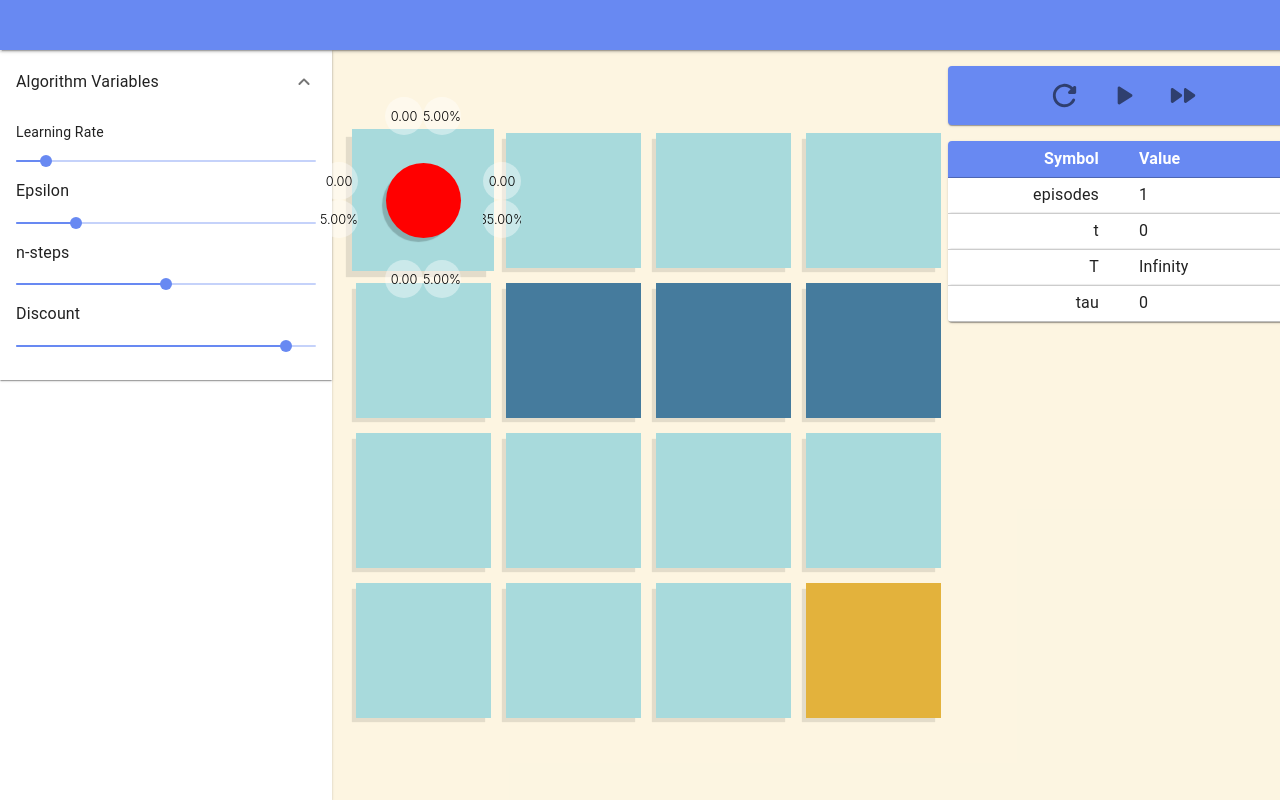
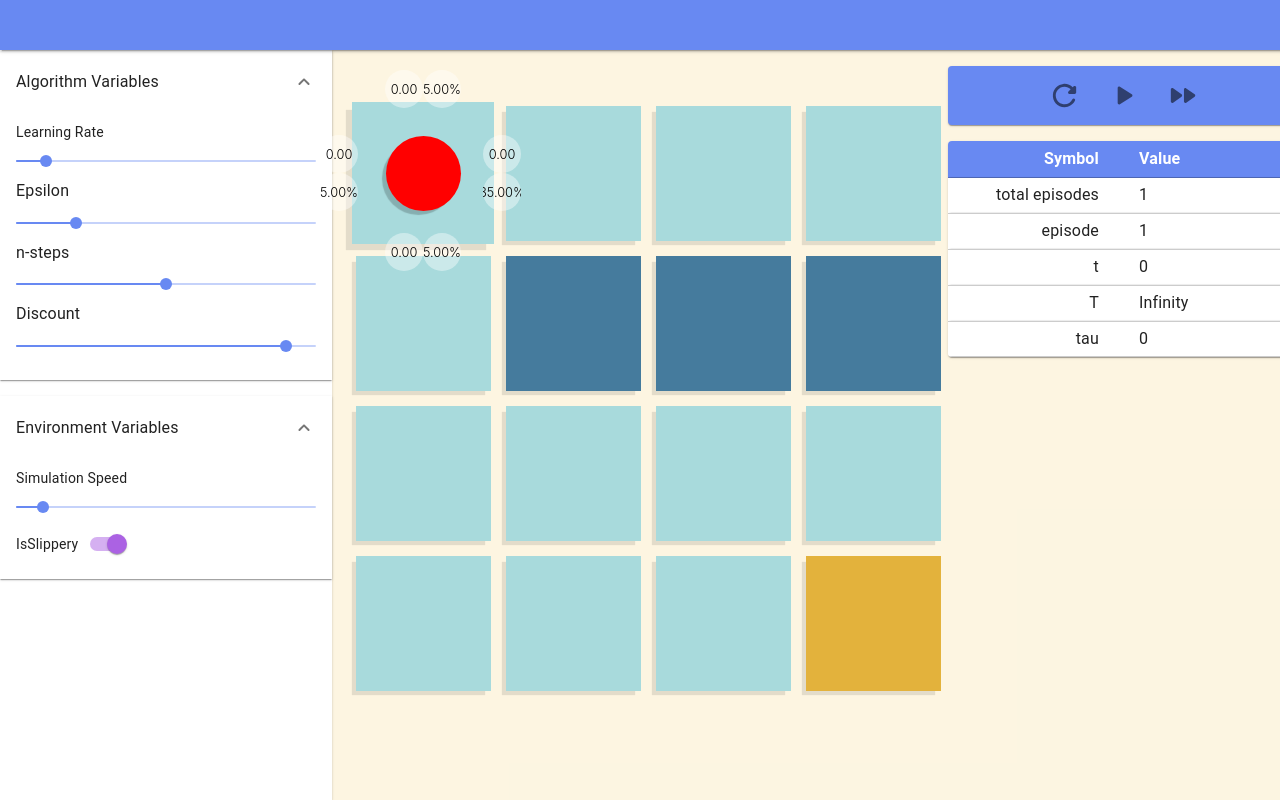
Before and after one commit to Hurstiii/rl_showcase, a React (Create React App) app: page / in a window 1280 px wide. Shown: the top 800 px of the page. Built offline with nearby package versions, Linux system fonts and the light colour scheme.

Commit message:
Tried to get the timeline working to no avail
Was inefficient and convoluted.

```diff
--- a/src/components/FrozenLake.tsx
+++ b/src/components/FrozenLake.tsx
@@ -3,7 +3,7 @@ import { useCallback, useEffect, useMemo, useState } from "react";
 import styled, { css } from "styled-components";
 import Environment from "./Environment";
 import { sampleUniformAction } from "../utils/Utils";
-import { Box, Hidden, makeStyles } from "@material-ui/core";
+import { Box, Hidden, makeStyles, Tooltip } from "@material-ui/core";
 import { relative } from "path";
 
 /**
@@ -72,9 +72,7 @@ const useStyles = makeStyles({
     justifyContent: "center",
     display: "flex",
     overflow: "hidden",
-    transitionProperty: "all",
-    transitionDuration: "0.1s",
-    transitionTimingFunction: "ease-in-out",
+    transition: "opacity 0.5s ease,left 0.1s ease-in-out, top 0.1s ease-in-out",
   },
   InfoBoxHorizontal: {
     maxWidth: `${SquareSize}px`,
@@ -125,6 +123,8 @@ interface Props {
       value: string | undefined;
     }[];
   };
+  currentSquare: number;
+  setCurrentSquare: React.Dispatch<React.SetStateAction<number>>;
 }
 
 /**
@@ -141,15 +141,17 @@ const FrozenLake: React.FC<Props> = ({
   speed,
   setSelectedSquare,
   extraSquareInfo,
+  currentSquare,
+  setCurrentSquare,
 }) => {
   const classes = useStyles();
 
   const action_space = useMemo(() => [0, 1, 2, 3], []); // all possible actions
   //prettier-ignore
   const observation_space = useMemo(() => [0, 1, 2, 3, 4, 5, 6, 7, 8, 9, 10, 11, 12, 13, 14, 15], []) // all possible states
-  const [currentSquare, setCurrentSquare] = useState(0); // current state
 
   const [localSelectedSquare, setLocalSelectedSquare] = useState(0);
+  const [hideExtraInfo, setHideExtraInfo] = useState(false);
 
   // prettier-ignore
   const map = useMemo(() => ['F', 'F', 'F', 'F',
@@ -236,7 +238,7 @@ const FrozenLake: React.FC<Props> = ({
       }
       return newState;
     },
-    [InMap, mapSize, isSlippery, action_space]
+    [isSlippery, InMap, action_space.length, mapSize, setCurrentSquare]
   );
 
   /**
@@ -322,10 +324,10 @@ const FrozenLake: React.FC<Props> = ({
       speed={speed}
     >
       {/** The render/visual for this environment */}
-      <div>
       <div
         style={{
           position: "relative",
+          height: "max-content",
         }}
       >
         <MapWrapper>
@@ -336,8 +338,13 @@ const FrozenLake: React.FC<Props> = ({
                   key={i}
                   type="Hole"
                   onClick={() => {
+                    if (localSelectedSquare === i) {
+                      setHideExtraInfo((hideExtraInfo) => !hideExtraInfo);
+                    } else {
+                      setHideExtraInfo(false);
                       setSelectedSquare(i);
                       setLocalSelectedSquare(i);
+                    }
                   }}
                   selected={localSelectedSquare === i}
                 />
@@ -348,8 +355,13 @@ const FrozenLake: React.FC<Props> = ({
                   key={i}
                   type="Goal"
                   onClick={() => {
+                    if (localSelectedSquare === i) {
+                      setHideExtraInfo((hideExtraInfo) => !hideExtraInfo);
+                    } else {
+                      setHideExtraInfo(false);
                       setSelectedSquare(i);
                       setLocalSelectedSquare(i);
+                    }
                   }}
                   selected={localSelectedSquare === i}
                 />
@@ -360,8 +372,13 @@ const FrozenLake: React.FC<Props> = ({
                   key={i}
                   type="Ice"
                   onClick={() => {
+                    if (localSelectedSquare === i) {
+                      setHideExtraInfo((hideExtraInfo) => !hideExtraInfo);
+                    } else {
+                      setHideExtraInfo(false);
                       setSelectedSquare(i);
                       setLocalSelectedSquare(i);
+                    }
                   }}
                   selected={localSelectedSquare === i}
                 />
@@ -381,8 +398,7 @@ const FrozenLake: React.FC<Props> = ({
             position: "absolute",
             boxShadow: "-5px 5px 1px -1px rgba(0, 0, 0, 0.2)",
             left: `${
-                (currentSquare -
-                  Math.floor(currentSquare / mapSize) * mapSize) *
+              (currentSquare - Math.floor(currentSquare / mapSize) * mapSize) *
                 SquareSize +
               AgentSize / 2
             }px`,
@@ -395,6 +411,7 @@ const FrozenLake: React.FC<Props> = ({
           id="ValuesUp"
           className={`${classes.InfoBoxHorizontal} ${classes.InfoBox}`}
           style={{
+            opacity: hideExtraInfo ? 0 : 1,
             left: `${
               (localSelectedSquare -
                 Math.floor(localSelectedSquare / mapSize) * mapSize) *
@@ -406,11 +423,13 @@ const FrozenLake: React.FC<Props> = ({
             transitionDelay: `${getRandomDelay()}s`,
           }}
         >
-            {extraSquareInfo.up.map((obj) => {
+          {extraSquareInfo.up.map((obj, i) => {
             return (
+              <Tooltip key={i} title={obj.label}>
                 <div id="StateValueUp" className={`${classes.InfoBubble}`}>
                   {obj.value}
                 </div>
+              </Tooltip>
             );
           })}
         </Box>
@@ -418,6 +437,7 @@ const FrozenLake: React.FC<Props> = ({
           id="ValuesDown"
           className={`${classes.InfoBoxHorizontal} ${classes.InfoBox}`}
           style={{
+            opacity: hideExtraInfo ? 0 : 1,
             left: `${
               (localSelectedSquare -
                 Math.floor(localSelectedSquare / mapSize) * mapSize) *
@@ -431,11 +451,13 @@ const FrozenLake: React.FC<Props> = ({
             transitionDelay: `${getRandomDelay()}s`,
           }}
         >
-            {extraSquareInfo.down.map((obj) => {
+          {extraSquareInfo.down.map((obj, i) => {
             return (
+              <Tooltip key={i} title={obj.label}>
                 <div id="StateValueUp" className={`${classes.InfoBubble}`}>
                   {obj.value}
                 </div>
+              </Tooltip>
             );
           })}
         </Box>
@@ -443,6 +465,7 @@ const FrozenLake: React.FC<Props> = ({
           id="ValuesRight"
           className={`${classes.InfoBoxVertical} ${classes.InfoBox}`}
           style={{
+            opacity: hideExtraInfo ? 0 : 1,
             left: `${
               SquareSize +
               -15 +
@@ -450,17 +473,17 @@ const FrozenLake: React.FC<Props> = ({
                 Math.floor(localSelectedSquare / mapSize) * mapSize) *
                 SquareSize
             }px`,
-              top: `${
-                Math.floor(localSelectedSquare / mapSize) * SquareSize
-              }px`,
+            top: `${Math.floor(localSelectedSquare / mapSize) * SquareSize}px`,
             transitionDelay: `${getRandomDelay()}s`,
           }}
         >
-            {extraSquareInfo.right.map((obj) => {
+          {extraSquareInfo.right.map((obj, i) => {
             return (
+              <Tooltip key={i} title={obj.label}>
                 <div id="StateValueUp" className={`${classes.InfoBubble}`}>
                   {obj.value}
                 </div>
+              </Tooltip>
             );
           })}
         </Box>
@@ -468,27 +491,27 @@ const FrozenLake: React.FC<Props> = ({
           id="ValuesLeft"
           className={`${classes.InfoBoxVertical} ${classes.InfoBox}`}
           style={{
+            opacity: hideExtraInfo ? 0 : 1,
             left: `${
               -28 +
               (localSelectedSquare -
                 Math.floor(localSelectedSquare / mapSize) * mapSize) *
                 SquareSize
             }px`,
-              top: `${
-                Math.floor(localSelectedSquare / mapSize) * SquareSize
-              }px`,
+            top: `${Math.floor(localSelectedSquare / mapSize) * SquareSize}px`,
             transitionDelay: `${getRandomDelay()}s`,
           }}
         >
-            {extraSquareInfo.left.map((obj) => {
+          {extraSquareInfo.left.map((obj, i) => {
             return (
+              <Tooltip key={i} title={obj.label}>
                 <div id="StateValueUp" className={`${classes.InfoBubble}`}>
                   {obj.value}
                 </div>
+              </Tooltip>
             );
           })}
         </Box>
-        </div>
       </div>
     </Environment>
   );
--- a/src/components/Simulation.tsx
+++ b/src/components/Simulation.tsx
@@ -23,6 +23,9 @@ import {
   Accordion,
   AccordionSummary,
   AccordionDetails,
+  Tooltip,
+  Checkbox,
+  Switch,
 } from "@material-ui/core";
 import {
   PlayArrowRounded,
@@ -30,6 +33,7 @@ import {
   RefreshRounded,
   PauseRounded,
   ExpandMoreRounded,
+  Timeline,
 } from "@material-ui/icons";
 import { AlgorithmValuesViewer } from "./AlgorithmValues";
 import { ColorValues as ThemeColors } from "./Theme";
@@ -41,11 +45,26 @@ const SimulationBase = styled.div`
   height: 100%;
 `;
 
+const TimelineBox = styled.div`
+  transition: all 0.2s ease-out;
+  width: 8px;
+  height: 36px;
+  &:hover {
+    width: 20px;
+    height: 48px;
+  }
+`;
+
 // export const useStyles = makeStyles({
 
 // });
 
 export interface Props {}
+
+interface TimestepState {
+  agentSquare: number;
+  agentState: TestAgentState;
+}
 
 export const Simulation: React.FC<Props> = ({}) => {
   // const classes = useStyles();
@@ -60,6 +79,9 @@ export const Simulation: React.FC<Props> = ({}) => {
   );
   const [envReset, setEnvReset] = useState<(() => void) | undefined>(undefined);
   const [envSpeed, setEnvSpeed] = useState(100);
+  const [envIsSlippery, setEnvIsSlippery] = useState(true);
+  const [envCurrentSquare, setEnvCurrentSquare] = useState(0); // current state
+
   const [selectedSquare, setSelectedSquare] = useState(0);
   const [agentLearningRate, setAgentLearningRate] = useState(0.1);
   const [agentEpsilon, setAgentEpsilon] = useState(0.2);
@@ -144,6 +166,7 @@ export const Simulation: React.FC<Props> = ({}) => {
   });
 
   const [episodes, setEpisodes] = useState<number>(1);
+  const [workingTimeStep, setWorkingTimestep] = useState<number>(0);
   const [simulating, setSimulating] = useState(false); // whether the environment is simulating or not.
   const [handleSimulate, setHandleSimulate] = useState<
     ((e: React.MouseEvent) => void) | undefined
@@ -152,23 +175,42 @@ export const Simulation: React.FC<Props> = ({}) => {
     ((e: React.MouseEvent) => void) | undefined
   >(undefined);
 
-  const handleSpeedChange = (
-    e: React.MouseEvent<HTMLButtonElement, MouseEvent>
-  ) => {
-    if (e.currentTarget.id === "increase-speed") {
-      console.log(`increasing speed`);
-      setEnvSpeed(envSpeed + 20);
-    } else if (e.currentTarget.id === "decrease-speed") {
-      console.log(`decreasing speed`);
-      setEnvSpeed(envSpeed - 20);
-    }
-  };
+  const [history, setHistory] = useState<Map<number, TimestepState[]>>(
+    new Map<number, TimestepState[]>()
+  );
+  const [currentEpisode, setCurrentEpisode] = useState(episodes);
+  const [currentTimestep, setCurrentTimestep] = useState(0);
 
   const handleFullReset = useCallback(() => {
     setEpisodes(0);
+    setHistory(new Map());
     if (envReset) envReset();
     if (agentInit) agentInit();
   }, [agentInit, envReset]);
+
+  const saveTimestepState = useCallback(
+    (context: TestAgentState, episode: number) => {
+      const newHistory = new Map(history);
+      const episodeHistory = history.get(episode);
+      const newTimesteps = episodeHistory !== undefined ? episodeHistory : [];
+      newTimesteps.push({
+        agentSquare: envCurrentSquare,
+        agentState: context,
+      });
+      newHistory.set(episode, newTimesteps);
+      setHistory(newHistory);
+    },
+    [history, envCurrentSquare]
+  );
+
+  const loadTimestepState = (state: TimestepState) => {
+    setEnvCurrentSquare(state.agentSquare);
+    setAgentState(state.agentState);
+  };
+
+  useEffect(() => {
+    setCurrentEpisode(episodes);
+  }, [episodes]);
 
   useEffect(() => {
     setEnvExtraSquareInfo({
@@ -331,15 +373,61 @@ export const Simulation: React.FC<Props> = ({}) => {
             </Box>
           </AccordionDetails>
         </Accordion>
+        <Accordion elevation={1} defaultExpanded={true} square={true}>
+          <AccordionSummary expandIcon={<ExpandMoreRounded />}>
+            <Typography variant="body1">Environment Variables</Typography>
+          </AccordionSummary>
+          <AccordionDetails>
+            <Box id="environment-variables-box" minWidth="300px">
+              <Typography variant="body2" id="speed-slider" gutterBottom>
+                Simulation Speed
+              </Typography>
+              <Slider
+                aria-labelledby="speed-slider"
+                defaultValue={envSpeed}
+                min={60}
+                max={500}
+                step={20}
+                value={envSpeed}
+                onChange={(e: React.ChangeEvent<{}>, v: number | number[]) => {
+                  if (typeof v === "number") {
+                    setEnvSpeed(v);
+                  }
+                }}
+                valueLabelDisplay="auto"
+              />
+              <Tooltip
+                title="Actions become non-deterministic. There is a probability that the agent will
+              slip on the ice and move in a different direction than the action it took."
+              >
+                <Box display="flex" flexDirection="row" alignItems="center">
+                  <Typography variant="body2" id="isSlippery-switch">
+                    IsSlippery
+                  </Typography>
+                  <Switch
+                    checked={envIsSlippery}
+                    onChange={() => {
+                      setEnvIsSlippery((isSlippery) => !isSlippery);
+                      handleFullReset();
+                    }}
+                    disabled={simulating}
+                  />
+                </Box>
+              </Tooltip>
+            </Box>
+          </AccordionDetails>
+        </Accordion>
       </Paper>
       <Box display="flex" flexDirection="row" padding="1em" flexGrow={1}>
         <Box
           display="flex"
           flexGrow={1}
-          justifyContent="center"
           alignItems="center"
+          paddingTop="2em"
+          flexDirection="column"
         >
           <FrozenLake
+            isSlippery={envIsSlippery}
             setStep={setEnvStep}
             setActionSpace={setEnvActionSpace}
             setStateSpace={setEnvStateSpace}
@@ -347,6 +435,8 @@ export const Simulation: React.FC<Props> = ({}) => {
             speed={envSpeed}
             setSelectedSquare={setSelectedSquare}
             extraSquareInfo={envExtraSquareInfo}
+            currentSquare={envCurrentSquare}
+            setCurrentSquare={setEnvCurrentSquare}
           />
           {envStep && envActionSpace && envStateSpace && envReset && (
             <TestAgent
@@ -376,14 +466,96 @@ export const Simulation: React.FC<Props> = ({}) => {
                */
               setHandleStep={setHandleStep}
               setHandleSimulate={setHandleSimulate}
+              saveTimestepState={saveTimestepState}
+              setWorkingTimestep={setWorkingTimestep}
             />
           )}
+          {/* IN DEVELOPMENT */}
+          {/* <Box width="100%">
+            <Paper>
+              <Box display="flex" flexDirection="column" padding="0.6em">
+                <Box
+                  display="flex"
+                  flexDirection="row"
+                  id="episodes-box"
+                  marginBottom="0.4em"
+                  overflow="auto visible"
+                  padding="0.1em"
+                  height="50px"
+                  alignItems="center"
+                >
+                  {Array.from(history.keys()).map((key, i) => {
+                    return (
+                      <Paper
+                        elevation={0}
+                        key={i}
+                        style={{
+                          marginRight: "0.2em",
+                          height: "max-content",
+                          background: "red",
+                        }}
+                        square={true}
+                        onClick={(
+                          event: React.MouseEvent<HTMLDivElement, MouseEvent>
+                        ) => {
+                          console.log(event.target);
+                          // set some state to remeber which has been clicked, and show the timesteps of the episode that has been clicked.
+                          setCurrentEpisode(key);
+                        }}
+                      >
+                        <TimelineBox />
+                      </Paper>
+                    );
+                  })}
+                </Box>
+                <Box
+                  display="flex"
+                  flexDirection="row"
+                  id="timesteps-box"
+                  overflow="auto visible"
+                  padding="0.1em"
+                  height="50px"
+                  alignItems="center"
+                >
+                  {history.get(currentEpisode)?.map((timestepState, i) => {
+                    return (
+                      <Paper
+                        key={i}
+                        style={{
+                          marginRight: "0.2em",
+                          height: "max-content",
+                        }}
+                        square={true}
+                        onClick={(
+                          event: React.MouseEvent<HTMLDivElement, MouseEvent>
+                        ) => {
+                          console.log(event.target);
+                          // set some state to remember which has been clicked, and show the timesteps of the episode that has been clicked.
+                          setCurrentTimestep(i);
+                          loadTimestepState(timestepState);
+                        }}
+                      >
+                        <TimelineBox />
+                      </Paper>
+                    );
+                  })}
+                </Box>
+              </Box>
+            </Paper>
+          </Box> */}
         </Box>
         <Box>
           <Box marginBottom="1em">
             <Paper style={{ background: ThemeColors.primary?.main }}>
               <Box display="flex" flexDirection="row" justifyContent="center">
-                <IconButton onClick={handleFullReset} disabled={simulating}>
+                <IconButton
+                  onClick={handleFullReset}
+                  disabled={
+                    simulating ||
+                    (currentEpisode !== episodes &&
+                      currentTimestep !== workingTimeStep)
+                  }
+                >
                   <RefreshRounded fontSize="large" />
                 </IconButton>
                 <IconButton onClick={handleStep} disabled={simulating}>
@@ -401,7 +573,8 @@ export const Simulation: React.FC<Props> = ({}) => {
           </Box>
           <AlgorithmValuesViewer
             values={[
-              { key: "episodes", value: episodes },
+              { key: "total episodes", value: episodes },
+              { key: "episode", value: currentEpisode },
               { key: "t", value: agentState.t },
               { key: "T", value: agentState.T },
               { key: "tau", value: agentState.tau },
--- a/src/components/TestAgent.tsx
+++ b/src/components/TestAgent.tsx
@@ -61,6 +61,8 @@ export interface Props {
   setHandleSimulate: React.Dispatch<
     React.SetStateAction<((e: React.MouseEvent) => void) | undefined>
   >;
+  saveTimestepState: (context: TestAgentState, episode: number) => void;
+  setWorkingTimestep: React.Dispatch<React.SetStateAction<number>>;
 }
 
 const TestAgent: React.FC<Props> = (props) => {
@@ -82,6 +84,8 @@ const TestAgent: React.FC<Props> = (props) => {
     discount,
     alpha,
     setAgentInit,
+    saveTimestepState,
+    setWorkingTimestep,
   } = props;
 
   // const {
@@ -238,7 +242,7 @@ const TestAgent: React.FC<Props> = (props) => {
   const newEpisode = useCallback(
     (context: TestAgentState) => {
       console.log("new Episode Effect ----------------------------------");
-      setAgentState({
+      const newState = {
         ...context,
         T: Infinity,
         t: 0,
@@ -246,11 +250,14 @@ const TestAgent: React.FC<Props> = (props) => {
         S: [0],
         A: [piAction(0, agentState.pi)],
         R: [0],
-      });
+      };
+      setAgentState(newState);
       // add delay to give it time to be seen on last square before resetting.
       setTimeout(() => {
         Reset();
       }, speed);
+
+      return newState;
     },
     [Reset, agentState, piAction, setAgentState, speed]
   );
@@ -339,6 +346,8 @@ const TestAgent: React.FC<Props> = (props) => {
       setEpisodes={setEpisodes}
       setHandleStep={setHandleStep}
       setHandleSimulate={setHandleSimulate}
+      saveTimestepState={saveTimestepState}
+      setWorkingTimestep={setWorkingTimestep}
     ></Agent>
   );
 };
```
Also changed, not shown: src/components/Agent.tsx (+32 -19 lines). Lines whose indentation alone changed are shown as unchanged.
